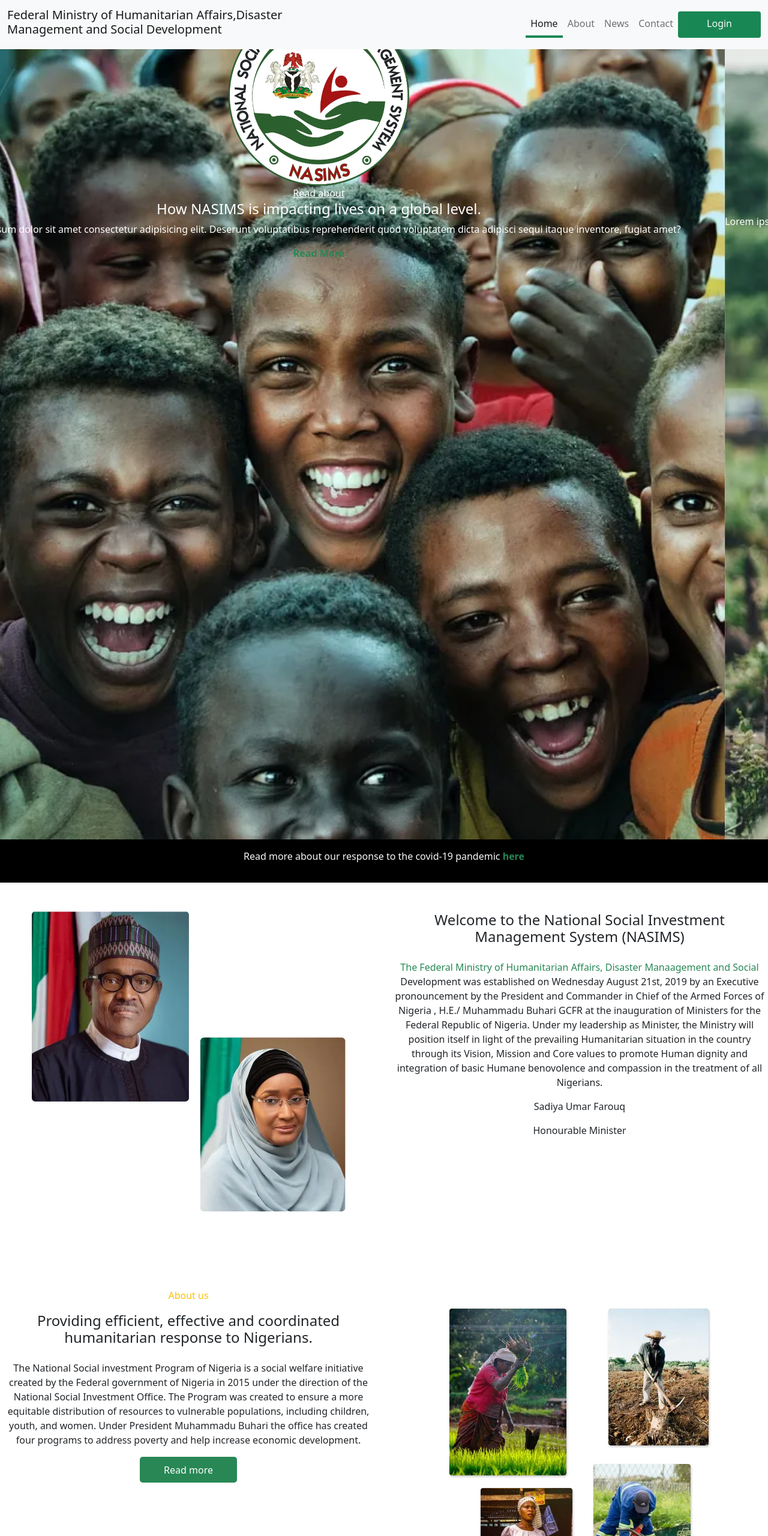
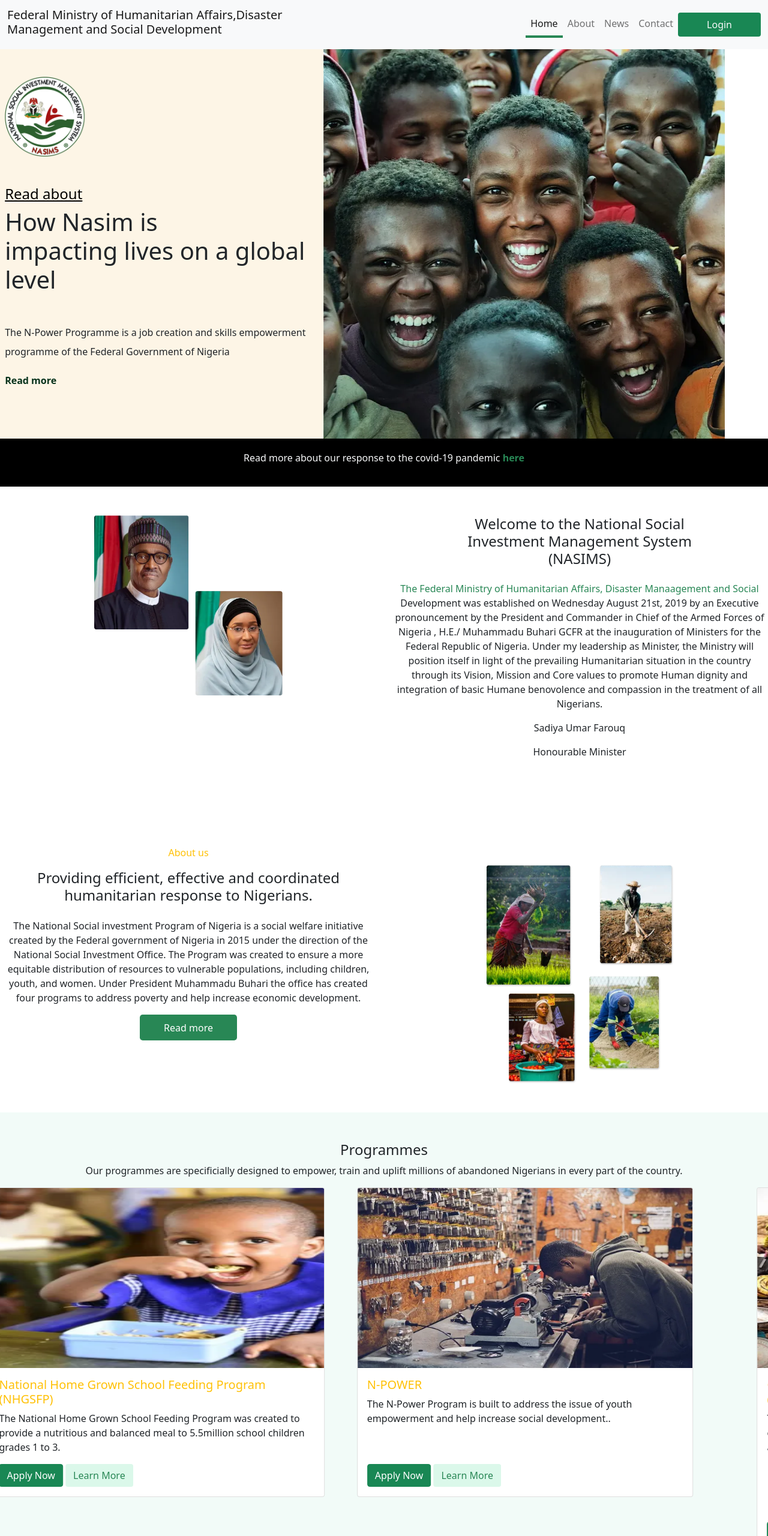
Before and after one commit to oyinade123/Nasims-website, a plain HTML site: page index.html in a window 1280 px wide. Shown: the top 2560 px of the page at 60% size. Drawn offline with nearby package versions, Linux system fonts and the light colour scheme.

Commit message:
nasim website updated

```diff
--- a/index.html
+++ b/index.html
@@ -20,73 +20,140 @@
                 </button>
                 <div class="collapse navbar-collapse justify-content-end" id="navbarNavAltMarkup">
                     <div class="navbar-nav text-center">
-                        <a class="nav-link active border-bottom border-4 border-success" aria-current="page" href="#">Home</a>
+                        <a class="nav-link active home" aria-current="page" href="#">Home</a>
                         <a class="nav-link" href="#">About</a>
                         <a class="nav-link" href="#">News</a>
                         <a class="nav-link" href="#">Contact</a>
-                        <a class="nav-link bg-success text-light px-5 rounded" href="#">Login</a>
+                        <a class="nav-link bg-success text-light px-5 rounded login" href="#">Login</a>
                     </div>
                 </div>
             </div>
         </nav>
 
         <!-- CAROUSELS -->
-        <section class>
+        <section class="first">
             <div id="carouselExampleSlidesOnly" class="carousel slide" data-bs-ride="carousel">
                     <div class="carousel-inner relative">
                         <div class="carousel-item active">
-                            <img src="images/hero3.jpg" class="d-block w-100" alt="...">
+                            <img src="images/hero3-edited.jpg" class="d-block w-100" alt="...">
                             <div class="absolute">
                                 <div><img src="./images/logo.jpg" alt="" width="25%"></div>
                                 <a href="#">Read about</a>
-                                <h4>How NASIMS is impacting lives on a global level.</h4>
-                                <p>Lorem ipsum dolor sit amet consectetur adipisicing elit. Deserunt voluptatibus reprehenderit quod
-                                    voluptatem dicta adipisci sequi itaque inventore, fugiat amet?</p>
+                                <h3>How NASIMS is impacting<br/> lives on a global level.</h3>
+                                <p>The N-Power programme is a job creation and skills <br/> empwerment programme of the Federal<br/> Government of Nigeria... </p>
                                     <a class="green" href="#">Read More</a>
                             </div>
                         </div>
 
 
                     <div class="carousel-item relative">
-                        <img src="images/image3.jpg" class="d-block w-100" alt="...">
+                        <img src="images/image3-edited.jpg" class="d-block w-100" alt="...">
                         <div class="absolute">
                         <div><img src="./images/logo.jpg" alt="" width="25%"></div>
                         <a href="#">Welcome to the</a>
-                        <h4>National Social Investment Management System (NASIMS Portal</h4>
-                        <p>Lorem ipsum dolor sit amet consectetur adipisicing elit. Sed, dicta laboriosam error voluptate cum atque quos exercitationem temporibus rem? Explicabo.</p>
+                        <h3>National Social Investment <br/> Management System <br/>(NASIMS) Portal</h3>
+                        <p>The National Social Investment Management System <br/> (NASIMS) is the central management platform for the<br/> administration and coordination of Social Investment<br/> Programmes under the Federal Ministry of <br/> Humanitarian Affairs, Disaster Management and <br/> Social Development.</p>
                         <a class="green" href="#">Read More</a>
                     </div>
                     </div>
 
                     <div class="carousel-item relative">
-                        <img src="images/image2.jpg" class="d-block w-100" alt="...">
+                        <img src="images/slider-edited.jpg" class="d-block w-100" alt="...">
                         <div class="absolute">
                             <div><img src="./images/logo.jpg" alt="" width="25%"></div>
                             <a href="#">Please note</a>
-                            <h4>Registration for N-Power Batch C is now Closed!</h4>
-                            <p>Lorem, ipsum dolor sit amet consectetur adipisicing elit. Laborum ullam accusamus ipsam enim tenetur amet? Rerum natus doloribus dicta quo?</p>
+                            <h3>Registration for N-Power<br/> Batch C is now Closed!</h3>
+                            <p>The central management system for the Federal<br/> Ministry of Humanitarian Affairs, Disaster<br/> Management and Social Development</p>
                             <a class="green" href="#">Read More</a>
                         </div>
                     </div>
                 </div>
             </div>
-        </section>
 
         <!-- READ MORE ABOUT OUR RESPONSE -->
         <section class="bg-black text-center text-light py-3">
-            <p>Read more about our response to the covid-19 pandemic <a class="green" href ="#">here</a></p>
+            <p>Read more about our response to the covid-19 pandemic <a class="green" href="#">here</a></p>
+        </section>
         </section>
 
 
-        <!-- BUHARI AND SURBODINATE PICTURE -->
+
+
+
+
+
+
+        <!-- SECOND CAROUSEL -->
+
+<section class="second">
+    <div id="carouselExampleSlidesOnly" class="carousel slide" data-bs-ride="carousel">
+        <div class="carousel-inner">
+            <div class="carousel-item active">
+               <div class="flexbox">
+                   <div class="text old-lace text-1">
+                       <img src="./images/logo.jpg" alt="" class="logo-image" width="25%">
+                       <div><a class="link-2" href="#"><h4 class="top">Read about</h4></a></div>
+                       <h1>How Nasim is <br/>impacting lives on a global level</h1>
+                       <p class="text-top">The N-Power Programme is a job creation and skills empowerment programme of the Federal Government of Nigeria</p>
+                       <a class="green-color" href="#">Read more</a>
+                   </div>
+                   <div class="header"><img src="./images/hero3.jpg" alt=""></div>
+               </div>
+            </div>
+
+            <div class="carousel-item">
+                <div class="flexbox">
+                    <div class="text pale text-1">
+                        <img src="./images/logo.jpg" alt="" width="25%" class="logo-image">
+                        <div><a class="link-2" href="#"><h4 class="top">Please Note</h4></a></div>
+                        <h1>Registration for N- <br?> Power Batch C is now Closed.</h1>
+                        <p class="text-top">The central Management system for the Federal Ministry of Humanitarian Affairs, Disaster Management and Social Development.</p>
+                        <a class="green-color" href="#">Read more</a>
+                    </div>
+                            <div class="header"><img src="./images/image3.jpg" alt=""></div>
+                </div>
+            </div>
+
+            <div class="carousel-item">
+                <div class="flexbox">
+                    <div class="text old-lace text-1">
+                        <img src="./images/logo.jpg" alt="" width="25%" class="logo-image">
+                        <div><a class="link-2" href="#"><h4 class="top">Welcome to the</h4></a></div>
+                        <h1>National Social <br/>Investment Management System (NASIMS) Portal.</h1>
+                        <p class="text-top">The National Social Investment Management System (NASIMS)<br/> is the central management platform for the administration <br/>and coordination of Social Investment Programme under <br/>the Federal Ministry of Humanitarian Affairs, Disaster<br/> Management and Social Development.</p>
+                        <a class="green-color" href="#">Read more</a>
+                    </div>
+                    <div class="header"><img src="./images/image2.jpg" alt=""></div>
+                </div>
+            </div>
+
+
+
+        </div>
+    </div>
+
+    <!-- READ MORE ABOUT OUR RESPONSE -->
+    <section class="bg-black text-center text-light py-3">
+        <p>Read more about our response to the covid-19 pandemic <a class="green" href="#">here</a></p>
+    </section>
+
+</section>
+
+
+
+
+
+
+
+<!-- BUHARI AND SURBODINATE PICTURE -->
         <section class="row">
             <section class="mt-5 text-center col-lg-6">
-                <img src="./images/pres.jpg" alt="">
+                <img src="./images/pres.jpg" alt="" width="50%">
             </section>
 
             <!-- WELCOME TO THE NATIONAL SOCIAL -->
             <section class="col-lg-6 text-center">
-                <h4 class="text-center mt-5">Welcome to the National Social Investment Management System (NASIMS)</h4>
+                <h4 class="text-center mt-5">Welcome to the National Social<br/> Investment Management System <br/>(NASIMS)</h4>
                 <p class="mt-4 first-line">The Federal Ministry of Humanitarian Affairs, Disaster Manaagement and Social Development was established on Wednesday August 21st, 2019 by an Executive pronouncement by the President and Commander in Chief of the Armed Forces of Nigeria , H.E./ Muhammadu Buhari GCFR at the inauguration of Ministers for the Federal Republic of Nigeria. Under my leadership as Minister, the Ministry will position itself in light of the prevailing Humanitarian situation in the country through its Vision, Mission and Core values to promote Human dignity and integration of basic Humane benovolence and compassion in the treatment of all Nigerians.</p>
                     <p class="text-center">Sadiya Umar Farouq</p>
                     <p class="text-center">Honourable Minister</p>
@@ -95,8 +162,8 @@
 
         <section class="row flex">
             <!-- IMAGE OF FARMERS -->
-            <section class="farmer-image mb-5 col-lg-6">
-                <img src ="./images/about.jpg" alt="">
+            <section class="farmer-image mb-5 col-lg-6 text-center">
+                <img src ="./images/about.jpg" alt="" width="50%">
             </section>
             <!-- PROVIDING EFFICIENT -->
             <section class="text-center col-lg-6 about">
@@ -109,7 +176,7 @@
 
         <!-- CARD AND CAROUSELS -->
         <section>
-            <div class="container text-center mt-5">
+            <div class="container text-center pt-5">
                 <h4>Programmes</h4>
                 <p>Our programmes are specificially designed to empower, train and uplift millions of abandoned Nigerians in every part of the country.</p>
                 <section class="sub-container">
@@ -117,11 +184,11 @@
                         <div class="carousel-inner">
                             <div class="carousel-item active">
                                 <div class="card" style="width: 18rem;">
-                                    <img src="images/slider1.jpg" class="card-img-top" alt="...">
+                                    <img src="images/slider1.jpg" class="card-img-top" alt="..." height="200rem">
                                     <div class="card-body">
                                         <h5 class="card-title text-warning">National Home Grown School FeedingProgram (NHGSFP)</h5>
                                         <p class="card-text">The National Home Grown School FeedingProgram was created to provide a nutritious and balanced meal to 5.5 million school children grades 1 to 3.</p>
-                                        <a href="#" class="btn btn-success">Go somewhere</a><br><br>
+                                        <a href="#" class="btn btn-success">Apply Now</a><br><br>
                                         <a href="#" class="btn faint-green">Learn More</a>
                                     </div>
                                 </div>
@@ -129,11 +196,11 @@
 
                             <div class="carousel-item">
                                 <div class="card" style="width: 18rem;">
-                                    <img src="images/electri.jpg" class="card-img-top" alt="...">
+                                    <img src="images/electri.jpg" class="card-img-top" alt="..." height="200rem">
                                     <div class="card-body">
                                         <h5 class="card-title text-warning">N-POWER</h5>
                                         <p class="card-text">The N-Power Program is built to address the issue of youth unemployment and help increase social development.</p>
-                                        <a href="#" class="btn btn-success">Go somewhere</a><br><br>
+                                        <a href="#" class="btn btn-success down ">Apply Now</a><br><br>
                                         <a href="#" class="btn faint-green">Learn More</a>
                                     </div>
                                 </div>
@@ -141,22 +208,22 @@
 
                             <div class="carousel-item">
                                 <div class="card" style="width: 18rem;">
-                                    <img src="images/slider3.jpg" class="card-img-top" alt="...">
+                                    <img src="images/slider3.jpg" class="card-img-top" alt="..." height="200rem">
                                     <div class="card-body">
                                         <h5 class="card-title text-warning">Conditional Cash Transfer (CCT)</h5>
                                         <p class="card-text">Nigeria's Conditional Cash Transfer program provides targeted cash transfers to the most vulnerable households with the long- term goal of lifting millions out of poverty.</p>
-                                        <a href="#" class="btn btn-success">Go somewhere</a><br><br>
+                                        <a href="#" class="btn btn-success">Apply Now</a><br><br>
                                         <a href="#" class="btn faint-green">Learn More</a>
                                     </div>
                                 </div>
                             </div>
                             <div class="carousel-item">
                                 <div class="card" style="width: 18rem;">
-                                    <img src="images/slider2.jpg" class="card-img-top" alt="...">
+                                    <img src="images/slider2.jpg" class="card-img-top" alt="..." height="200rem">
                                     <div class="card-body">
                                         <h5 class="card-title text-warning">Government Enterprise and Empowerment Program (GEEP)</h5>
                                         <p class="card-text">The Govrnment Enterprise and Empowerment Program was established to provide financiall support and training to businesses and entrepreneur at the bottom of the financial pyramid.</p>
-                                        <a href="#" class="btn btn-success">Go somewhere</a><br><br>
+                                        <a href="#" class="btn btn-success">Apply Now</a><br><br>
                                         <a href="#" class="btn faint-green">Learn More</a>
                                     </div>
                                 </div>
@@ -173,67 +240,38 @@
 
 
 
-<!-- TESTING
-<section class="second-card">
-    <div id="carouselExampleSlidesOnly" class="carousel slide" data-bs-ride="carousel">
-        <div class="carousel-inner col-lg-6">
-
-                <div class="wrapper row">
-                    <div class="carousel-item active">
-                        <div class="wrapp col-lg-6">
-                    <div class="card" style="width: 30rem;">
-                        <img src="./images/slider1.jpg" class="card-img-top" alt="...">
+<!-- SECOND-CAROUSEL AND CARD -->
+<section class="contain">
+    <h4 class="text-center pt-5">Programmes</h4>
+    <p class="text-center">Our programmes are specificially designed to empower, train and uplift millions of abandoned Nigerians in every part
+        of the country.</p>
+    <section class="carousel-card pb-5">
+        <div id="carouselExampleSlidesOnly" class="carousel slide" data-bs-ride="carousel">
+            <div class="carousel-inner">
+                <div class="carousel-item active">
+                <div class="flex-2">
+                    <div class="card" style="width: 35rem;">
+                        <img src="./images/slider1.jpg" class="card-img-top" alt="slider1" height="300rem">
                         <div class="card-body">
-                            <h5 class="card-title">Card title</h5>
-                            <p class="card-text">Some quick example text to build on the card title and make up the bulk of the card's
-                                content.</p>
-                            <a href="#" class="btn btn-primary">Go somewhere</a>
+                            <h5 class="card-title text-warning">National Home Grown School Feeding Program (NHGSFP)</h5>
+                            <p class="card-text">The National Home Grown School Feeding Program was created to provide a nutritious and balanced meal to 5.5million school children grades 1 to 3.</p>
+                            <a href="#" class="btn btn-success">Apply Now</a>
+                            <a href="#" class="btn faint-green-2">Learn More</a>
                         </div>
                     </div>
-
-                    <div class="card" style="width: 30rem;">
-                        <img src="./images/slider2.jpg" class="card-img-top" alt="...">
+                    <div class="card" style="width: 35rem;">
+                        <img src="./images/electri.jpg" class="card-img-top" alt="..." height="300rem">
                         <div class="card-body">
-                            <h5 class="card-title">Card title</h5>
-                            <p class="card-text">Some quick example text to build on the card title and make up the bulk of the card's
-                                content.</p>
-                            <a href="#" class="btn btn-primary">Go somewhere</a>
+                            <h5 class="card-title text-warning">N-POWER</h5>
+                            <p class="card-text">The N-Power Program is built to address the issue of youth empowerment and help increase social development..</p>
+                            <a href="#" class="btn btn-success mt-5">Apply Now</a>
+                            <a href="#" class="btn faint-green-2 mt-5">Learn More</a>
                         </div>
                     </div>
-                                </div>
-                                </div>
-                    <div class="carousel-item">
-                        <div class="wrapp2 col-lg-6">
-                        <div class="card" style="width: 30rem;">
-                            <img src="./images/slider3.jpg" class="card-img-top" alt="...">
-                            <div class="card-body">
-                                <h5 class="card-title">Card title</h5>
-                                <p class="card-text">Some quick example text to build on the card title and make up the bulk of the card's
-                                    content.</p>
-                                <a href="#" class="btn btn-primary">Go somewhere</a>
-                            </div>
-                        </div>
-                        <div class="card" style="width: 30rem;">
-                            <img src="./images/slider4.jpg" class="card-img-top" alt="...">
-                            <div class="card-body">
-                                <h5 class="card-title">Card title</h5>
-                                <p class="card-text">Some quick example text to build on the card title and make up the bulk of the card's
-                                    content.</p>
-                                <a href="#" class="btn btn-primary">Go somewhere</a>
-                            </div>
-                        </div>
-                                </div>
-                                </div>
                 </div>
 
 
-
-
-
-        </div>
-    </div>
-</section>
- -->
+                </div>
 
 
 
@@ -241,13 +279,46 @@
 
 
 
+                <div class="carousel-item">
+                    <div class="flex-2">
+                        <div class="card" style="width: 35rem;">
+                            <img src="./images/slider2.jpg" class="card-img-top" alt="..." height="300rem">
+                            <div class="card-body">
+                                <h5 class="card-title text-warning">Government Enterprise and Empowerment Program (GEEP)</h5>
+                                <p class="card-text">The Government Enerprise and Empowerment Program was established to provide financial support and training to businesses and entrepreneur at the bottom of the financial pyramid.</p>
+                                <a href="#" class="btn btn-success cash-transfer">Apply Now</a>
+                                <a href="#" class="btn faint-green-2 cash-transfer">Learn More</a>
+                            </div>
+                        </div>
+                        <div class="card" style="width: 35rem;">
+                            <img src="./images/slider3.jpg" class="card-img-top" alt="..." height="300rem">
+                            <div class="card-body">
+                                <h5 class="card-title text-warning">Conditional Cash Transfer (CCT)</h5>
+                                <p class="card-text">Nigeria"s Conditional Cash Transfer program provides targeted cash transfers to the most vulnerable househols with the long-term goal of lifting millions out of poverty.</p>
+                                <a href="#" class="btn btn-success cash-transfers">Apply Now</a>
+                                <a href="#" class="btn faint-green-2 cash-transfers">Learn More</a>
+                            </div>
+                    </div>
+                    </div>
+
+
+                </div>
+
+
+
+    </div>
+        </div>
+
+    </section>
+</section>
 
 
 
 
 
 
-        <!-- LATEST NEWS -->
+
+<!-- LATEST NEWS -->
         <section class="text-center mt-5">
             <h4>Latest News</h4>
             <p>Keep up with the latest updates about programmes and events</p>
@@ -309,7 +380,7 @@
             <a  class="btn btn-success text-light" href="#">Contact Us</a>
         </section>
 
-
+<!-- FOOTER -->
         <footer class="text-center text-light py-4 mt-5 px-3">
                 <div>
                     <a class="me-3" href="#">Apply</a>
--- a/style.css
+++ b/style.css
@@ -6,6 +6,20 @@
 
 body {
   max-width: 100%;
+}
+
+.navigation {
+  position: fixed;
+  z-index: 1;
+  width: 100%;
+}
+.login {
+  width: 50%;
+  margin: auto;
+}
+
+.home {
+  border-bottom: none;
 }
 
 a {
@@ -22,9 +36,17 @@ h5 {
 
 .absolute {
   position: absolute;
-  top: 0.5rem;
+  top: 5rem;
   text-align: center;
   color: #ffffff;
+}
+
+.flexbox {
+  display: flex;
+}
+
+.second {
+  display: none;
 }
 
 .about {
@@ -62,12 +84,19 @@ button {
 }
 
 .sub-container {
-  padding-left: 7rem;
+  display: flex;
+  justify-content: center;
+  align-items: center;
+  padding-bottom: 5rem;
 }
 
 .faint-green {
   background-color: #dbf8ea;
   color: #288755;
+}
+
+.down {
+  margin-top: 3rem;
 }
 
 footer {
@@ -88,7 +117,9 @@ footer a {
   flex-direction: row-reverse;
 }
 
-
+.carousel-card {
+  display: none;
+}
 @media (min-width: 576px) {
   h5 {
     display: block;
@@ -99,4 +130,77 @@ footer a {
     width: 100%;
     z-index: 1;
   }
+
+  .home {
+    border-bottom: 4px solid #288755;
+  }
+
+  .second {
+    display: block;
+    line-height: 2rem;
+  }
+
+  .first {
+    display: none;
+  }
+
+  .old-lace {
+    background-color: #fdf5e6;
+  }
+
+  .green-color {
+    color: #07321b;
+    font-weight: bold;
+    text-decoration: none;
+  }
+
+  .logo-image {
+    padding-top: 8rem;
+  }
+
+  .contain {
+    background-color: #f2fbf8;
+  }
+
+  .link-2 {
+    color: black;
+  }
+
+  .text-1 {
+    padding-left: 5rem;
+  }
+
+  .top {
+    margin-top: 3rem;
+  }
+
+  .text-top {
+    margin-top: 3rem;
+  }
+
+  .flex-2 {
+    display: flex;
+    justify-content: space-evenly;
+  }
+
+  .faint-green-2 {
+    background-color: #dbf8ea;
+    color: #288755;
+  }
+
+  .cash-transfer {
+    margin-top: 6rem;
+  }
+
+  .cash-transfers {
+    margin-top: 7rem;
+  }
+
+  .carousel-card {
+    display: block;
+  }
+
+  .container {
+    display: none;
+  }
 }
```
Also changed, not shown: images/hero3-edited.jpg (added), images/image3-edited.jpg (added), images/slider-edited.jpg (added).
